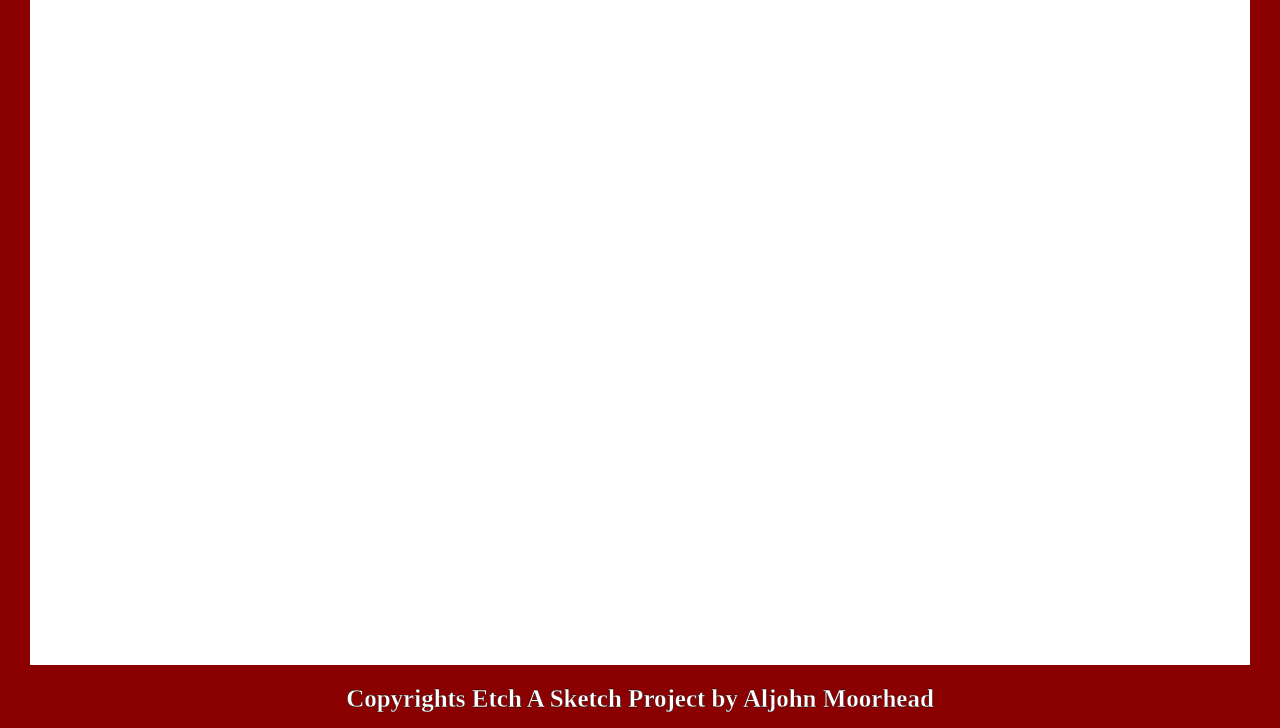
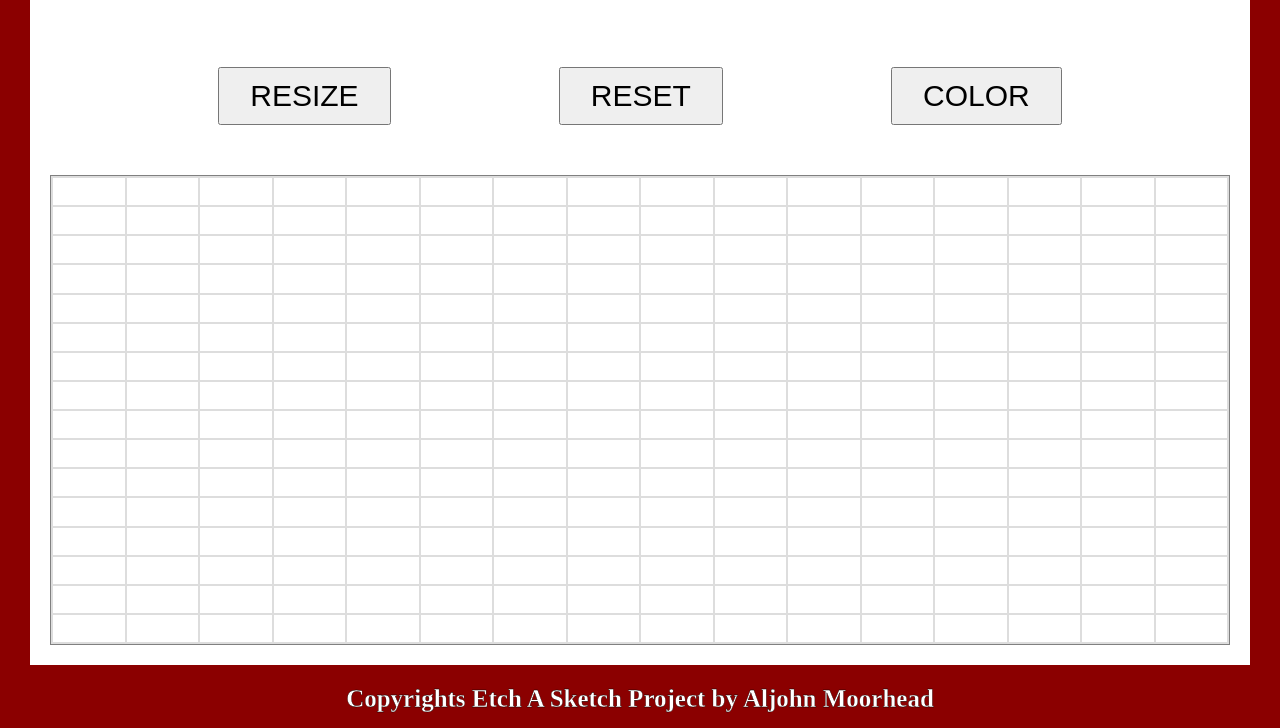
Before and after one commit to Aljohn25/Etch-a-sketch, a plain HTML site: page index.html in a window 1280 px wide. Shown: the part 72-800 px from the top of the page. Drawn offline with Linux system fonts and the light colour scheme.

Commit message:
coded gridcells in js and added buttons(no function).

```diff
--- a/index.html
+++ b/index.html
@@ -5,7 +5,7 @@
     <meta name="viewport" content="width=device-width, initial-scale=1.0">
     <title>Etch a sketch</title>
     <link rel="stylesheet" href="style.css">
-    <script src="script.js" defer></script>
+    <script src="javascript.js" defer></script>
 </head>
 <body>
     <header>
@@ -13,12 +13,14 @@
     </header>
 
     <main>
+    <div id="buttons">
+        <button class="resize">RESIZE</button>
+        <button class="reset">RESET</button>
+        <button class="color">COLOR</button>
 
-    <div id="container1"></div>
-    <div id="container2"></div>
-    <div id="container3"></div>
-    <div id="container4"></div>
-    <div id="container5"></div>
+    </div>
+    <div id="sketchPad"></div>
+
 
     </main>
 
--- a/javascript.js
+++ b/javascript.js
@@ -0,0 +1,18 @@
+let vert = 16;
+let horz = 16;
+
+const sketchPad = document.querySelector("#sketchPad");
+
+function createGrid() {
+    for (let i = 0; i < (horz * vert); i++) {
+        const gridCell = document.createElement("div");
+
+        gridCell.style.flex = `0 0 ${100 / horz}%`;
+        gridCell.style.height = `${100 / vert}%`;
+
+        gridCell.classList.add("cell");
+        sketchPad.appendChild(gridCell);
+    }
+
+}
+createGrid();
--- a/style.css
+++ b/style.css
@@ -1,10 +1,13 @@
-body {
+html, body {
+    height: 100%;
     margin: 0;
     padding: 0;
+}
+body {
     display: flex;
-    min-height: 100dvh;
     flex-direction: column;
 }
+
 header {
     font-size: 30px;
     color: white;
@@ -20,15 +23,7 @@ h1 {
 
 }
 
-main {
-    display: flex;
-    flex: 1;
-    border-left: 30px solid darkred;
-    border-right: 30px solid darkred;
-}
-
-
-footer{
+footer {
     min-height:fit-content;
     display: flex;
     margin: 0;
@@ -38,7 +33,7 @@ footer{
 
 }
 
-h6{
+h6 {
     min-height: fit-content;
     font-size: 25px;
     color: white;
@@ -46,3 +41,43 @@ h6{
     margin-top: 20px;
     margin-bottom: 15px;
 }
+
+main {
+    display: flex;
+    flex: 1;              /* was height: 100% */
+    padding: 20px;
+    border-left: 30px solid darkred;
+    border-right: 30px solid darkred;
+    box-sizing: border-box;
+    flex-direction: column;
+
+
+}
+
+#buttons {
+    display: flex;
+    justify-content: space-evenly;
+    margin-bottom: 50px;
+    margin-top: 50px;
+}
+
+button {
+    padding: 10px 30px;
+    font-size: 30px;
+}
+
+#sketchPad {
+    display: flex;
+    flex-wrap: wrap;
+    flex: 1;
+    max-height: 900px;
+    box-sizing: border-box;
+    border: 2px solid grey;
+    align-content: stretch;
+}
+
+.cell {
+    box-sizing: border-box;
+    border: 1px solid #ddd;
+    outline: 1px solid #ddd;
+}
```
